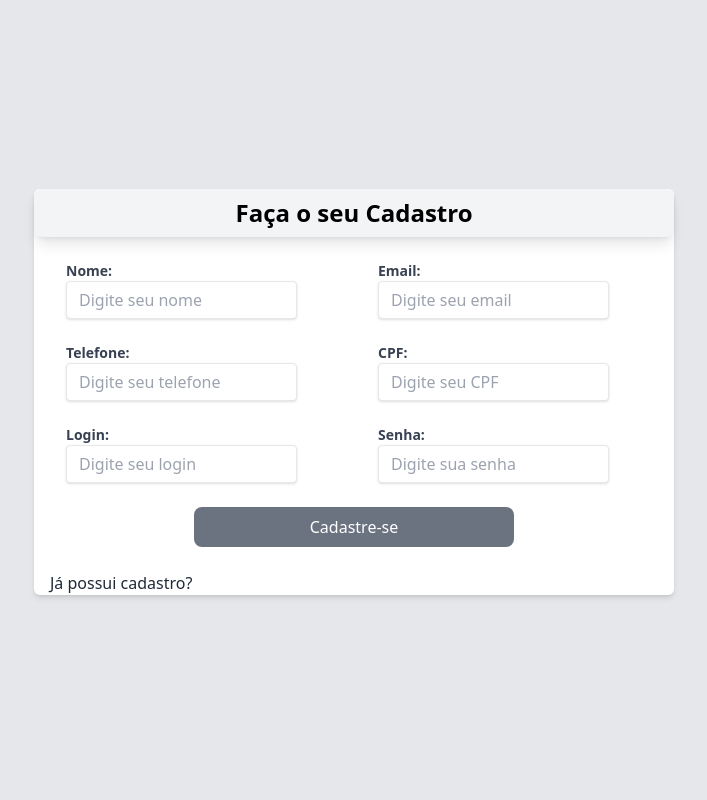
After one commit to rafaels-rocha/reservaHotel, a PHP site: page /hotel_test/login_cadastro/cadastro.php in a window 1280 px wide. The commit adds this page. Shown: the whole page, without its empty margins (286-993 px from the left). Run offline with PHP 8.4, Linux system fonts and the light colour scheme; some libraries are stand-ins or nearby versions.

Commit message:
Criação do banco de dados
Criei o banco de dados e estou começando a fazer a configuração do login e do cadastro via PHP

```diff
--- /dev/null
+++ b/api/globais.php
@@ -0,0 +1,9 @@
+<?php
+if (session_status() == PHP_SESSION_NONE) {
+    session_start();
+}
+?>
+
+
+<script src="https://cdn.tailwindcss.com"></script>
+<script src="src/scripts/main.js"></script>
--- /dev/null
+++ b/api/src/scripts/main.js
@@ -0,0 +1,4 @@
+function fazerLogin(){
+    login = document.getElementById('fazerLogin')
+
+}
--- /dev/null
+++ b/hotel_test/login_cadastro/cadastro.php
@@ -0,0 +1,77 @@
+<?php
+require_once('../../api/globais.php');
+?>
+<script src="js/main.js"></script>
+<title>Faça seu login</title>
+
+<body class="flex items-center justify-center h-screen bg-gray-200">
+
+<form action="backend/index.php" method="POST" onsubmit="event.preventDefault(); cadastrarUsuario(); " id="cadastroForm" class="bg-white shadow-md rounded-md w-1/2">
+        <div class="p-2 shadow-lg bg-gray-100 rounded-lg text-center">
+            <h1 class="font-sans text-2xl font-bold">Faça o seu Cadastro</h1>
+        </div>
+        <div class="flex flex-wrap mt-6 mb-4 ms-4 ">
+            <div class="w-1/2 px-2">
+                <div class="w-5/6 px-2">
+                    <label class="text-gray-700 text-sm font-bold mb-2" for="nome_pessoa">
+                        Nome:
+                    </label>
+                    <input type="text" class="shadow appearance-none border rounded w-full py-2 px-3 text-gray-700 leading-tight focus:outline-none focus:shadow-outline" id="nome_pessoa" name="nome_pessoa" placeholder="Digite seu nome">
+                </div>
+            </div>
+            <div class="w-1/2 px-2">
+                <div class="w-5/6 px-2">
+                    <label class="text-gray-700 text-sm font-bold mb-2" for="email_pessoa">
+                        Email:
+                    </label>
+                    <input type="email" class="shadow appearance-none border rounded w-full py-2 px-3 text-gray-700 leading-tight focus:outline-none focus:shadow-outline" id="email_pessoa" name="email_pessoa" placeholder="Digite seu email">
+                </div>
+            </div>
+        </div>
+        <div class="flex flex-wrap mt-6 mb-4 ms-4 ">
+            <div class="w-1/2 px-2">
+                <div class="w-5/6 px-2">
+                    <label class="text-gray-700 text-sm font-bold mb-2" for="telefone_pessoa">
+                        Telefone:
+                    </label>
+                    <input type="tel" class="shadow appearance-none border rounded w-full py-2 px-3 text-gray-700 leading-tight focus:outline-none focus:shadow-outline" id="telefone_pessoa" name="telefone_pessoa" placeholder="Digite seu telefone">
+                </div>
+            </div>
+            <div class="w-1/2 px-2">
+                <div class="w-5/6 px-2">
+                    <label class="text-gray-700 text-sm font-bold mb-2" for="cpf_pessoa">
+                        CPF:
+                    </label>
+                    <input type="text" class="shadow appearance-none border rounded w-full py-2 px-3 text-gray-700 leading-tight focus:outline-none focus:shadow-outline" id="cpf_pessoa" name="cpf_pessoa" placeholder="Digite seu CPF">
+                </div>
+            </div>
+        </div>
+        <div class="flex flex-wrap mt-6 mb-4 ms-4 ">
+            <div class="w-1/2 px-2">
+                <div class="w-5/6 px-2">
+                    <label class="text-gray-700 text-sm font-bold mb-2" for="login">
+                        Login:
+                    </label>
+                    <input type="text" class="shadow appearance-none border rounded w-full py-2 px-3 text-gray-700 leading-tight focus:outline-none focus:shadow-outline" id="login" name="login" placeholder="Digite seu login">
+                </div>
+            </div>
+            <div class="w-1/2 px-2">
+                <div class="w-5/6 px-2">
+                    <label class="text-gray-700 text-sm font-bold mb-2" for="senha">
+                        Senha:
+                    </label>
+                    <input type="password" class="shadow appearance-none border rounded w-full py-2 px-3 text-gray-700 leading-tight focus:outline-none focus:shadow-outline" id="senha" name="senha" placeholder="Digite sua senha">
+                </div>
+            </div>
+        </div>
+
+        <div class="text-center my-6">
+            <button type="button" id="btnCadastrar" class="w-1/2 bg-gray-500 hover:bg-slate-700 ease-linear duration-300 text-white rounded-lg py-2" >Cadastre-se</button>
+        </div>
+        <div class="text-left">
+            <a href="login.php" class="m-4 text-gray-800 hover:text-gray-600">Já possui cadastro?</a>
+        </div>
+    </form>
+</body>
+
+</html>
--- /dev/null
+++ b/hotel_test/login_cadastro/js/main.js
@@ -0,0 +1,28 @@
+function cadastrarUsuario() {
+    // Captura os valores dos campos de formulário
+    var nome = document.getElementById('nome_pessoa').value;
+    var email = document.getElementById('email_pessoa').value;
+    var telefone = document.getElementById('telefone_pessoa').value;
+    var login = document.getElementById('login').value;
+    var senha = document.getElementById('senha').value;
+
+    // Cria um objeto FormData com os dados do formulário
+    var formData = new FormData();
+    formData.append('nome_pessoa', nome);
+    formData.append('email_pessoa', email);
+    formData.append('telefone_pessoa', telefone);
+    formData.append('login', login);
+    formData.append('senha', senha);
+
+    // Opções para a requisição fetch
+    var options = {
+        method: 'POST',
+        body: formData
+    };
+
+    // URL do script PHP que vai receber os dados
+    var url = '../backend/LoginController.php';
+
+
+
+}
```
Also changed, not shown: hotel_test/login/login.html (deleted, +0 -13 lines), hotel_test/login_cadastro/backend/LoginController.php (added, +68 -0 lines), hotel_test/login_cadastro/login.php (added, +35 -0 lines), hotel_test/sistema/index.php (+0 -27 lines).
